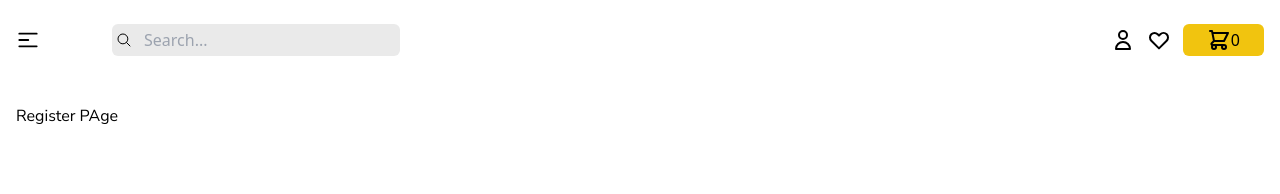
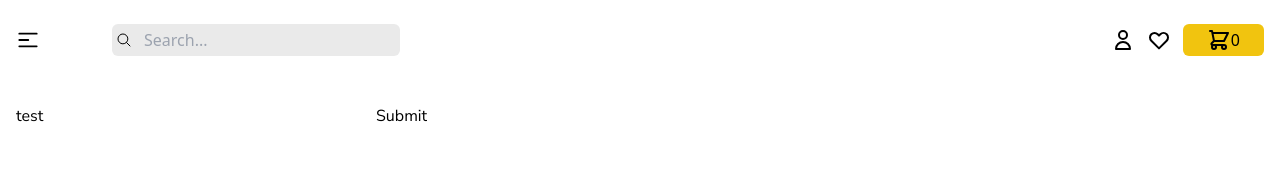
Before and after one commit to Lenny606/bookshop-mern-app, a React (Vite) app in the folder frontend/: page /register in a window 1280 px wide. Shown: the top 194 px of the page. Built offline with nearby package versions, Linux system fonts and the light colour scheme.

Commit message:
install react form and implement to Login form

```diff
--- a/frontend/package.json
+++ b/frontend/package.json
@@ -12,6 +12,7 @@
   "dependencies": {
     "react": "^18.3.1",
     "react-dom": "^18.3.1",
+    "react-hook-form": "^7.53.1",
     "react-icons": "^5.3.0",
     "react-router-dom": "^6.27.0"
   },
--- a/frontend/src/components/Login.jsx
+++ b/frontend/src/components/Login.jsx
@@ -1,32 +1,42 @@
 import {Link} from "react-router-dom";
 import {useState} from "react";
 import {FaGoogle} from "react-icons/fa";
+import { useForm } from "react-hook-form";
 
 const Login = () => {
 
     const [message, setMessage] = useState('')
+    const { register, handleSubmit, watch, formState: { errors } } = useForm();
+    const onSubmit = data => console.log(data);
+    const handleGoogleSignIn = () => console.log();
 
+    ;
     return (
         <div className={"h-[calc(100vh-120px)] flex justify-center items-center"}>
             <div className={'w-full max-w-sm mx-auto rounded-md shadow-md bg-light-grey px-8 py-8 mb-4'}>
                 <h2 className={'text-2xl font-medium mb-4'}>Please Login</h2>
                 {/*<input type={'text'} placeholder={"name"} className={"border rounded"}></input>*/}
 
-                <form>
+                <form onSubmit={handleSubmit(onSubmit)}>
                     <div className={'mb-4'}>
                         <label htmlFor={'email'}
                                className={'block text-gray-700 text-sm font-medium mb-2'}>Email</label>
-                        <input type={'email'} name={"email"} id={'email'} placeholder={"Email"}
+                        <input  {...register("email", { required: true })}
+                            type={'email'} name={"email"} id={'email'} placeholder={"Email"}
                                className={"shadow appearance-none border-gray w-full rounded py-2 px-3 leading-tight focus:outline-none focus:shadow-primary "}/>
                     </div>
+                    {
+                        message && <p className={'text-red-500 text-xs italic mb-3'}>{message}</p>
+                    }
                     <div className={'mb-4'}>
                         <label htmlFor={'password'}
                                className={'block text-gray-700 text-sm font-medium mb-2'}>Password</label>
-                        <input type={'password'} name={"password"} id={'password'} placeholder={"Password"}
+                        <input  {...register("password", { required: true })}
+                            type={'password'} name={"password"} id={'password'} placeholder={"Password"}
                                className={"shadow appearance-none border-gray w-full rounded py-2 px-3 leading-tight focus:outline-none focus:shadow-primary "}/>
                     </div>
                     {
-                        message && <p className={'text-red text-xs italic'}>{message}</p>
+                        message && <p className={'text-red-500 text-xs italic mb-3'}>{message}</p>
                     }
                     <button
                         className={'p-1 sm:px-6 px-2 w-full sm:w-1/2 rounded-md bg-primary hover:bg-secondary font-medium mb-2'}>Login
@@ -38,7 +48,8 @@ const Login = () => {
 
                 {/*    GOOGLE LOGIN */}
                 <div className={'mt-4'}>
-                    <button className={'w-full flex flex-wrap items-center justify-center gap-1 bg-secondary hover:bg-primary font-medium rounded py-2 px-4 '}>
+                    <button onClick={handleGoogleSignIn}
+                        className={'w-full flex flex-wrap items-center justify-center gap-1 bg-secondary hover:bg-primary font-medium rounded py-2 px-4 '}>
                         <FaGoogle className={'mr-2'}/>
                         Sign in with Google
                     </button>
--- a/frontend/src/components/Register.jsx
+++ b/frontend/src/components/Register.jsx
@@ -1,7 +1,32 @@
+import { useForm } from "react-hook-form";
 
-const Register = () => {
+export default function Register() {
+    const { register, handleSubmit, watch, formState: { errors } } = useForm();
+    const onSubmit = data => console.log(data);
+
+    console.log(watch("example")); // watch input value by passing the name of it
+
     return (
-        <div>Register PAge</div>
-    )
+        /* "handleSubmit" will validate your inputs before invoking "onSubmit" */
+        <form onSubmit={handleSubmit(onSubmit)}>
+            {/* register your input into the hook by invoking the "register" function */}
+            <input defaultValue="test" {...register("example")} />
+
+            {/* include validation with required or other standard HTML validation rules */}
+            <input {...register("exampleRequired", { required: true })} />
+            {/* errors will return when field validation fails  */}
+            {errors.exampleRequired && <span>This field is required</span>}
+
+            <input type="submit" />
+        </form>
+    );
 }
-export default Register;
+
+
+
+// const Register = () => {
+//     return (
+//         <div>Register PAge</div>
+//     )
+// }
+// export default Register;
```
Also changed, not shown: 2 other files (tests, documents, lock files or other folders).
